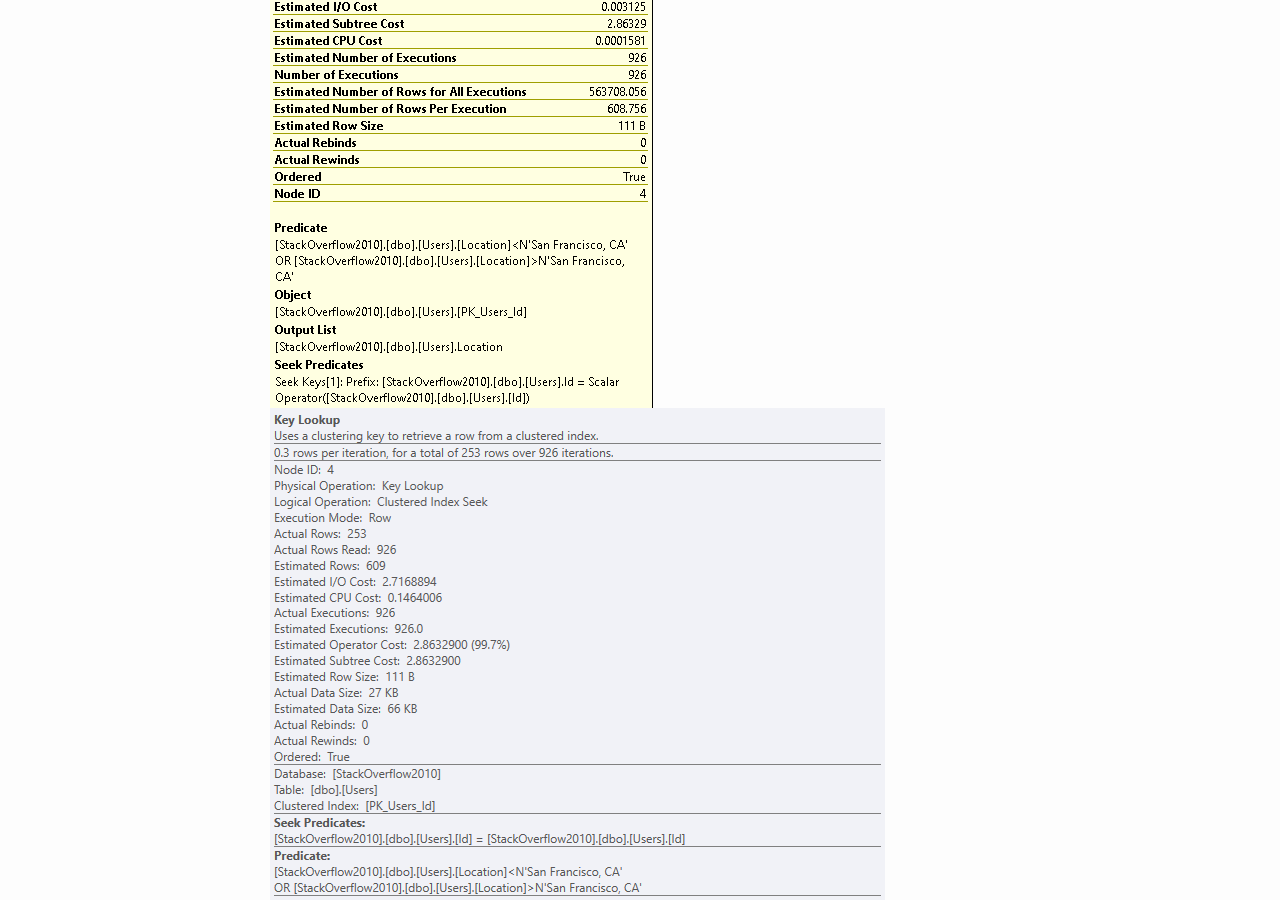
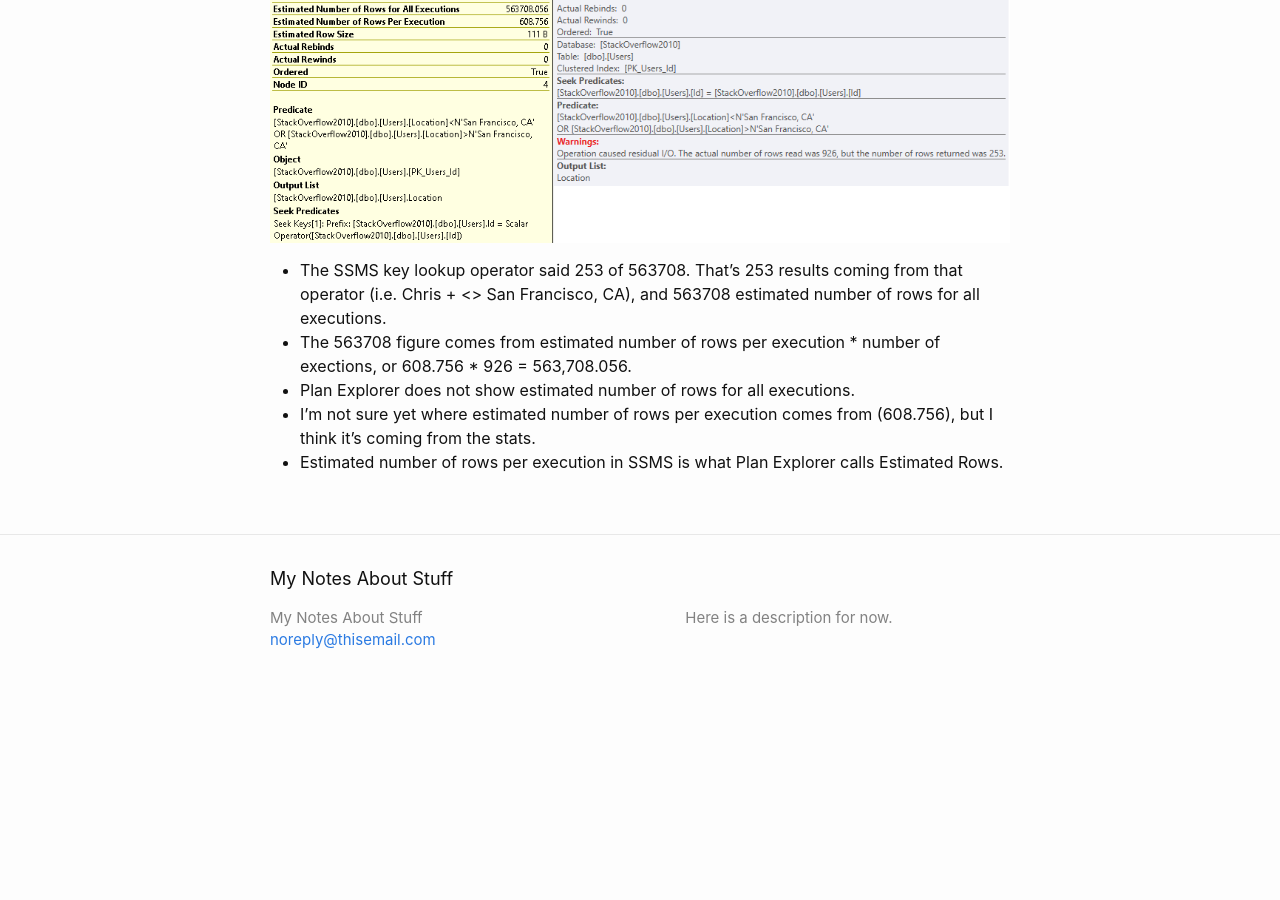
Before and after one commit to ap-tnt/notes, a Jekyll site: the page built from _posts/2020-10-01-operator-rowcounts.md, in a window 1280 px wide and 900 px high, scrolled down 1758 px. Built offline with Jekyll 4.4.1, drawn with Linux system fonts in a browser that asks for light colours; after the commit the page ends 2470 px from its top, so only the background shows below that.

Commit message:
operator rowcounts work

```diff
--- a/_posts/2020-10-01-operator-rowcounts.md
+++ b/_posts/2020-10-01-operator-rowcounts.md
@@ -33,4 +33,9 @@ Index seek is easy:
 The key lookup is more interesting:
 
 ![](/notes/images/2020-10-06-08-16-58.png)
-![](/notes/images/2020-10-06-08-17-50.png)
+
+- The SSMS key lookup operator said 253 of 563708. That's 253 results coming from that operator (i.e. Chris + <> San Francisco, CA), and 563708 estimated number of rows for all executions.
+- The 563708 figure comes from estimated number of rows per execution * number of exections, or 608.756 * 926 = 563,708.056.
+- Plan Explorer does not show estimated number of rows for all executions.
+- I'm not sure yet where estimated number of rows per execution comes from (608.756), but I think it's coming from the stats.
+- Estimated number of rows per execution in SSMS is what Plan Explorer calls Estimated Rows.
```
Also changed, not shown: images/2020-10-06-08-16-58.png, images/2020-10-06-08-17-50.png (deleted).
